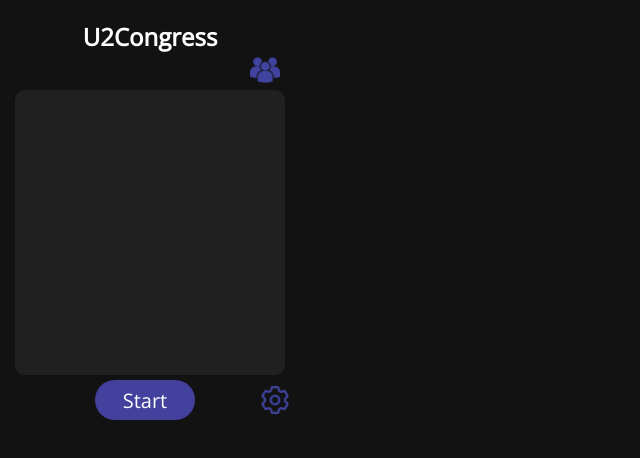
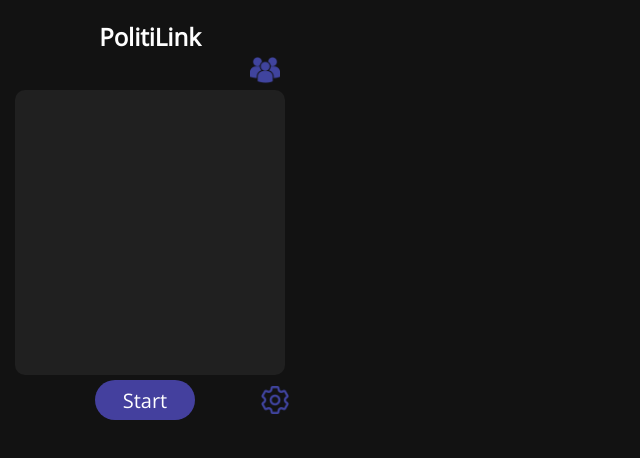
Before and after one commit to Sgandhi10/Hackviolet-2023, a browser extension: page hello.html in a window 1280 px wide. Shown: the full height of the page, 0-640 px from the left. Drawn offline with nearby package versions, Linux system fonts and the light colour scheme.

Commit message:
Update hello.html

```diff
--- a/hello.html
+++ b/hello.html
@@ -9,7 +9,7 @@
   <body>
     <section id="heading">
       <center>
-        <h1>U2Congress</h1>
+        <h1>PolitiLink</h1>
       </center>
     </section>
 
```
